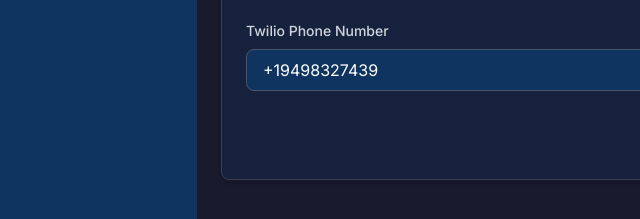
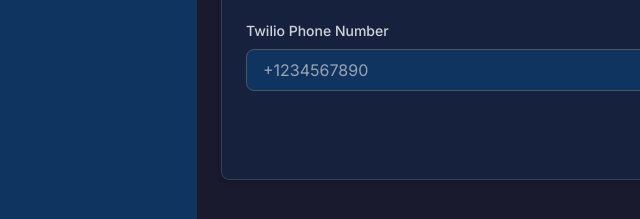
Before and after one commit to AlonurKomilov/text-sender-app, a website: page public/index.html in a window 1280 px wide. Both pictures are taken after a click on the button "Configure Twilio". Shown: the part 361-580 px from the top of the page, 59-699 px from the left. Drawn offline with nearby package versions, Linux system fonts and the light colour scheme.

Commit message:
Update index.html

```diff
--- a/public/index.html
+++ b/public/index.html
@@ -188,7 +188,7 @@
                     <form id="twilio-settings-form">
                         <div class="mb-6"><label for="account_sid" class="block text-sm font-medium text-gray-300 mb-2">Account SID</label><input type="text" id="account_sid" class="w-full bg-dark-300 border border-gray-600 rounded-lg px-4 py-2 text-white" placeholder="ACxxxxxxxxxxxxxxxxxxxxxxxxxxxxx" value=""></div>
                         <div class="mb-6"><label for="auth_token" class="block text-sm font-medium text-gray-300 mb-2">Auth Token</label><input type="password" id="auth_token" class="w-full bg-dark-300 border border-gray-600 rounded-lg px-4 py-2 text-white" placeholder="Your Twilio Auth Token" value=""></div>
-                        <div class="mb-6"><label for="phone_number" class="block text-sm font-medium text-gray-300 mb-2">Twilio Phone Number</label><input type="text" id="phone_number" class="w-full bg-dark-300 border border-gray-600 rounded-lg px-4 py-2 text-white" placeholder="+1234567890" value="+19498327439"></div>
+                        <div class="mb-6"><label for="phone_number" class="block text-sm font-medium text-gray-300 mb-2">Twilio Phone Number</label><input type="text" id="phone_number" class="w-full bg-dark-300 border border-gray-600 rounded-lg px-4 py-2 text-white" placeholder="+1234567890" value=""></div>
                         <div class="flex justify-end"><button type="submit" class="btn bg-accent-100 hover:bg-accent-200 text-white py-2 px-4 rounded-lg">Save Settings</button></div>
                     </form>
                 </div>
```
